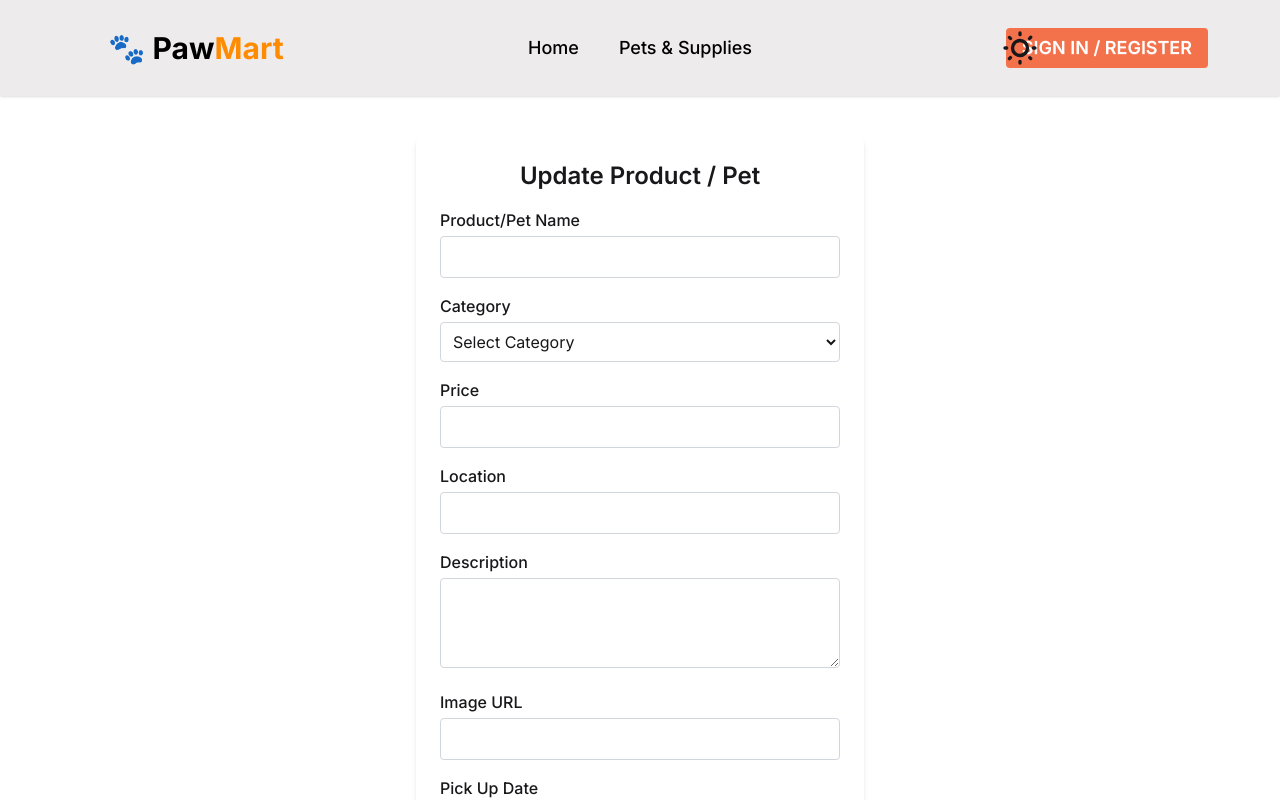
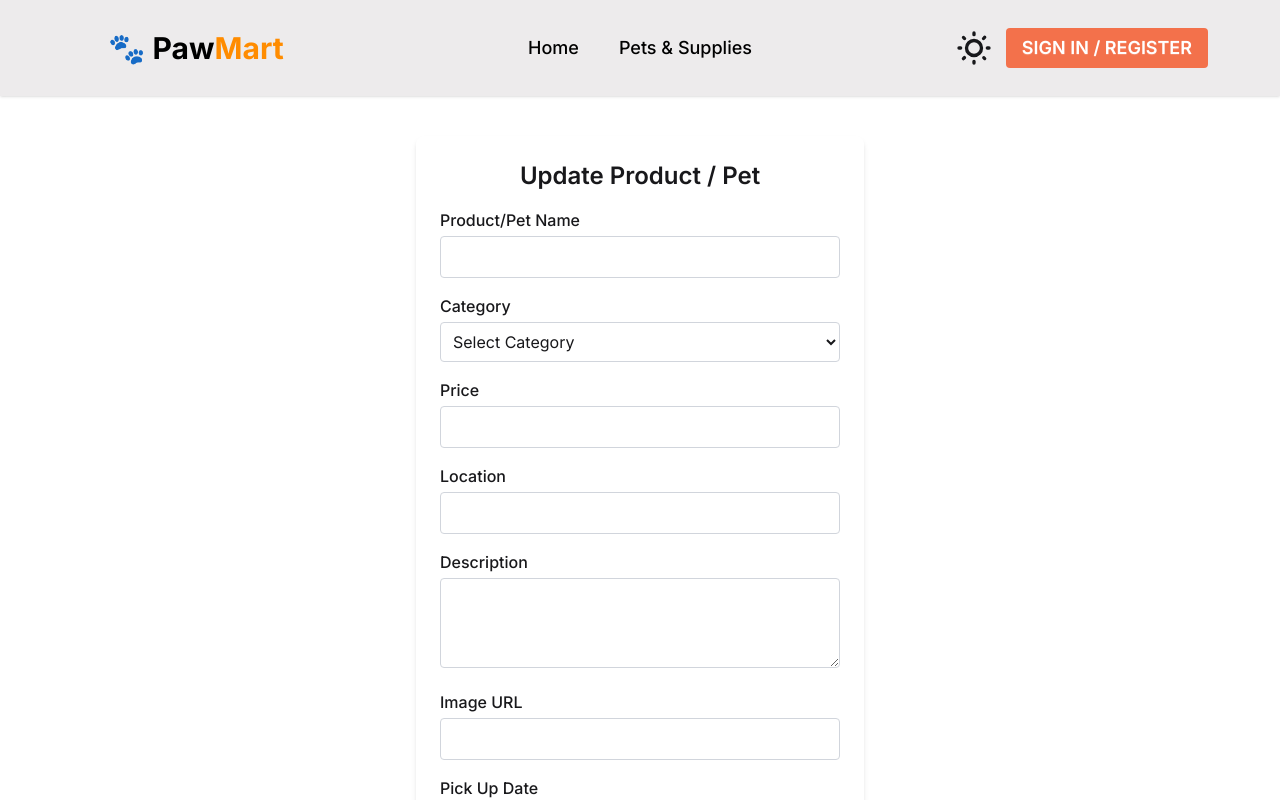
Before and after one commit to Antor-Chowdhury/PawMart-Client, a React (Vite) app: page /update-listings/1 in a window 1280 px wide. Shown: the top 800 px of the page. Built offline with nearby package versions, Linux system fonts and the light colour scheme; no server answers.

Commit message:
updated the navbar

```diff
--- a/src/components/Navbar.jsx
+++ b/src/components/Navbar.jsx
@@ -5,6 +5,7 @@ import { AuthContext } from "../Provider/AuthProvider";
 import { signOut } from "firebase/auth";
 import auth from "../firebase/firebase.config";
 import { toast } from "react-toastify";
+
 const NavBar = () => {
   const { user } = useContext(AuthContext);
 
@@ -113,10 +114,12 @@ const NavBar = () => {
       </NavLink>
     </>
   );
+
   return (
     <div className="bg-[#edebec]">
       <div className="shadow-sm py-4">
         <div className="navbar max-w-[90%] mx-auto">
+          {/* Navbar Start */}
           <div className="navbar-start">
             <div className="dropdown">
               <div
@@ -140,25 +143,24 @@ const NavBar = () => {
               </h1>
             </Link>
           </div>
+
+          {/* Navbar Center */}
           <div className="navbar-center hidden lg:flex">
             <ul className="space-x-10 menu-horizontal px-1 text-lg">{links}</ul>
           </div>
 
-          {/* login / logout conditional rendering */}
-
-          {/* Dark / light mode toggle */}
-          <div className="navbar-end flex items-center gap-3 relative">
-            {/* Dark / Light Mode Toggle */}
-            <label className="swap swap-rotate absolute right-36 md:right-16 lg:right-42 top-1/2 transform -translate-y-1/2">
+          {/* Navbar End */}
+          <div className="navbar-end flex items-center gap-3">
+            {/* Theme Toggle */}
+            <label className="swap swap-rotate">
               <input
                 onClick={handleThemeChanged}
                 type="checkbox"
                 className="theme-controller"
-                value="synthwave"
               />
               {/* Sun Icon */}
               <svg
-                className="swap-off h-10 w-9 md:w-10 fill-current"
+                className="swap-off h-10 w-10 fill-current"
                 xmlns="http://www.w3.org/2000/svg"
                 viewBox="0 0 24 24"
               >
@@ -174,7 +176,7 @@ const NavBar = () => {
               </svg>
             </label>
 
-            {/* User Section */}
+            {/* User / Login Section */}
             {user ? (
               <>
                 <div className="w-12 h-12 rounded-full overflow-hidden border-2 border-gray-200">
```
